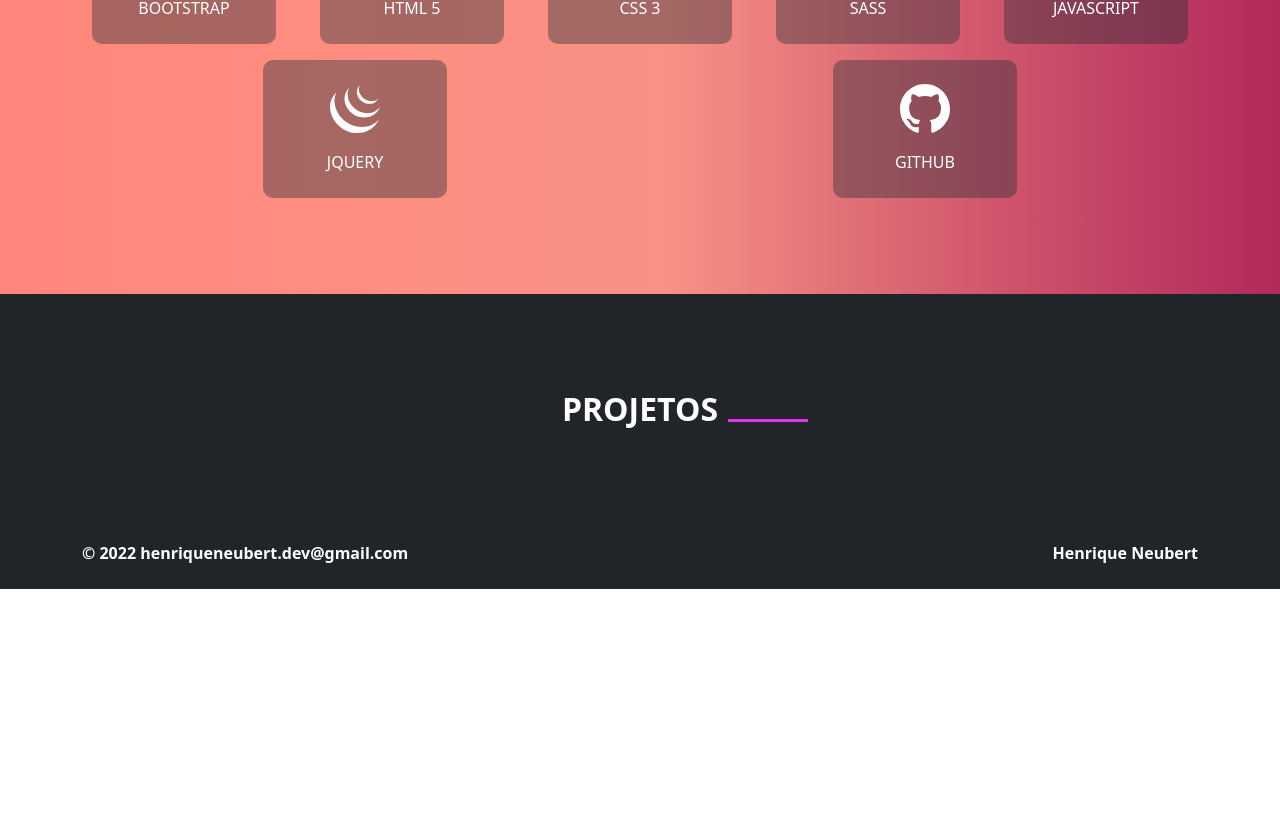
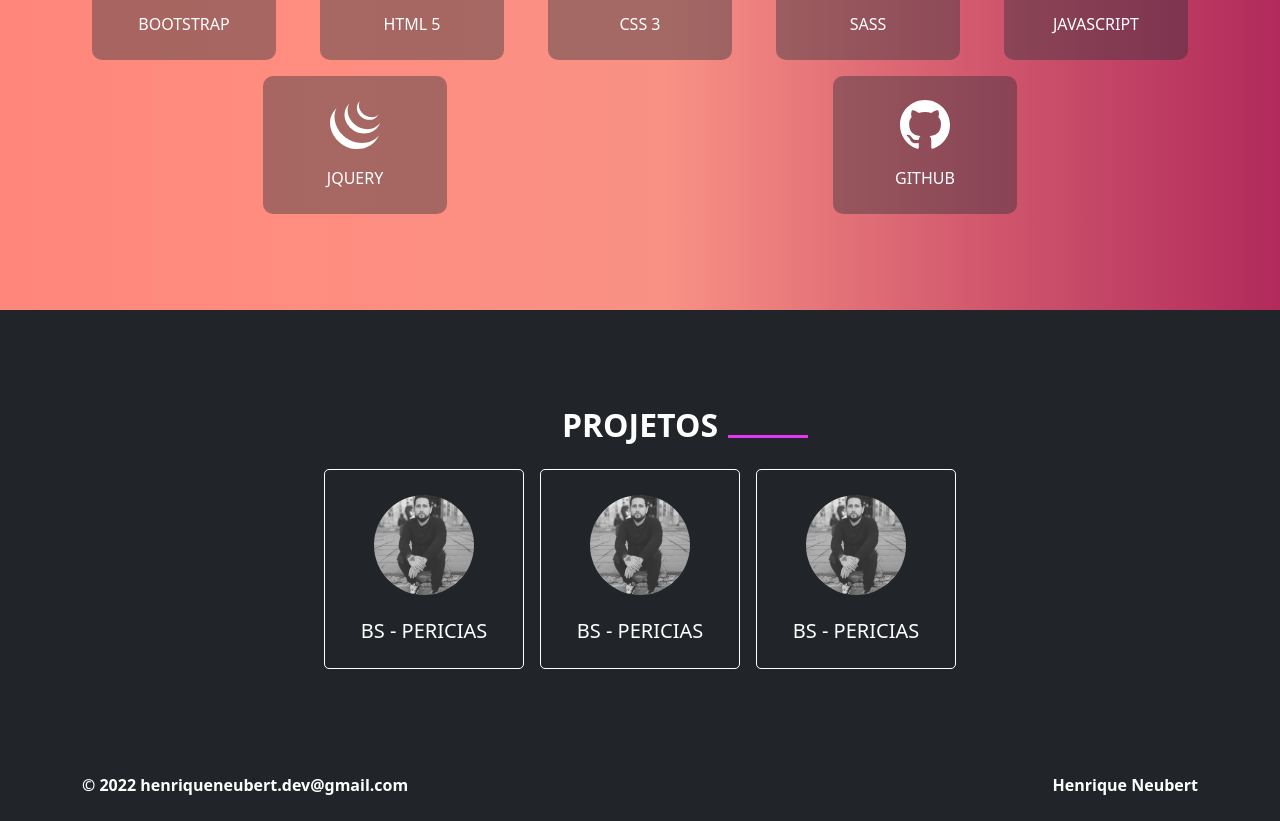
Before and after one commit to HenriqueNeubert/study_portfolio-B, a React (Vite) app: page / in a window 1280 px wide. Shown: the part 1052-1873 px from the top of the page. Before the commit the page ends 1641 px from the top, so only its background shows below. Built offline with nearby package versions, Linux system fonts and the light colour scheme.

Commit message:
feat: component Project

```diff
--- a/src/App.jsx
+++ b/src/App.jsx
@@ -4,7 +4,7 @@ import Footer from "./components/Footer";
 import Header from "./components/Header";
 import Banner from "./components/banner/Banner";
 import Technologies from "./components/technologies/Technologies";
-import Project from "./components/social/Project";
+import Project from "./components/project/Project";
 
 function App() {
   return (
--- a/src/App.scss
+++ b/src/App.scss
@@ -32,6 +32,29 @@ header{
   // border: 1px solid #e337f3;
   color: #e337f3;
   font-size: 2rem!important;
+}
+
+.mainEffectText{
+  position: relative;
+
+  &::before{
+    position: absolute;
+    transition: 1s;
+    content: '';
+
+    left: 0;
+    bottom: -2px;
+
+    height: 2px;
+    width: 0;
+
+    background-color: #b12a5b;
+  }
+  &:hover{
+    &::before{
+      width: 100%;
+    }
+  }
 }
 
 .mainEffect{
--- a/src/components/banner/Banner.jsx
+++ b/src/components/banner/Banner.jsx
@@ -13,7 +13,7 @@ export default (props) => {
   }
 
   return (
-    <div className="py-5 mainBanner d-flex align-items-center" style={style}>
+    <section className="py-5 mainBanner d-flex align-items-center" style={style}>
       <div className="container py-lg-5 py-0">
         <div className="d-flex" style={align}>
           <div className="d-flex flex-column col-lg-6" style={align}>
@@ -25,6 +25,6 @@ export default (props) => {
           </div>
         </div>
       </div>
-    </div>
+    </section>
   );
 };
--- a/src/components/social/Project.jsx
+++ b/src/components/project/Project.jsx
@@ -1,5 +1,6 @@
 import BlockTitle from '../BlockTitle'
 import React from "react";
+import ProjectItem from "./ProjectItem"
 
 import "./Project.scss"
 
@@ -9,6 +10,11 @@ export default props =>{
     <section className="py-5">
       <div className="py-lg-5 container mainEffect mainEffect mainEffect--secondary">
         <BlockTitle title="PROJETOS" align="center" color="#ffffff"/>
+        <div className='gap-3 d-flex justify-content-center projectList mt-3 row'>
+          <ProjectItem></ProjectItem>
+          <ProjectItem></ProjectItem>
+          <ProjectItem></ProjectItem>
+        </div>
       </div>
     </section>
   )
--- /dev/null
+++ b/src/components/project/Project.scss
@@ -0,0 +1,42 @@
+.projectList {
+  .projectItem {
+    position: relative;
+
+    padding: 25px;
+    max-width: 200px;
+
+    border-radius: 5px;
+    border: 1.5px solid #fff;
+
+    &:hover{
+      transition: 1s;
+      background-color: rgba(255, 255, 255, 0.1);
+
+      border: 1.5px solid #b12a5b;
+      .mainEffectText{
+        &::before{
+          width: 100%;
+        }
+      }
+    }
+    a {
+      position: relative;
+      transition: .8s;
+      &:hover {
+        img {
+          filter: grayscale(0);
+        }
+      }
+
+      img {
+        transition: .8s;
+
+        max-width: 100px;
+        max-height: 100px;
+
+        border-radius: 50%;
+        filter: grayscale(100%);
+      }
+    }
+  }
+}
--- /dev/null
+++ b/src/components/project/ProjectItem.jsx
@@ -0,0 +1,14 @@
+import React from "react";
+
+export default props => {
+  return(
+    <div className="projectItem col-md-4 d-flex flex-column align-items-center">
+      <a href="#">
+        <img src="../../../public/eu.jpeg" alt="" />
+      </a>
+      <a className="text-decoration-none mainEffectText" href="#">
+        <h5 className="mt-4 mb-0 decoration text-white text-decoration-none">BS - PERICIAS</h5>
+      </a>
+    </div>
+  )
+}
--- a/src/components/technologies/Technologies.jsx
+++ b/src/components/technologies/Technologies.jsx
@@ -10,7 +10,7 @@ export default (props) => {
         <div className="mainEffect mainEffect--secondary">
           <BlockTitle title="TÉCNOLOGIAS" align="start" color="#ffffff" />
         </div>
-        <div className="technologiesCarroussel d-flex justify-content-around row">
+        <div className="technologiesCarroussel mt-3 d-flex justify-content-around row">
           <TechnologiesItem></TechnologiesItem>
         </div>
       </div>
```
Also changed, not shown: src/components/social/Project.scss (deleted).
